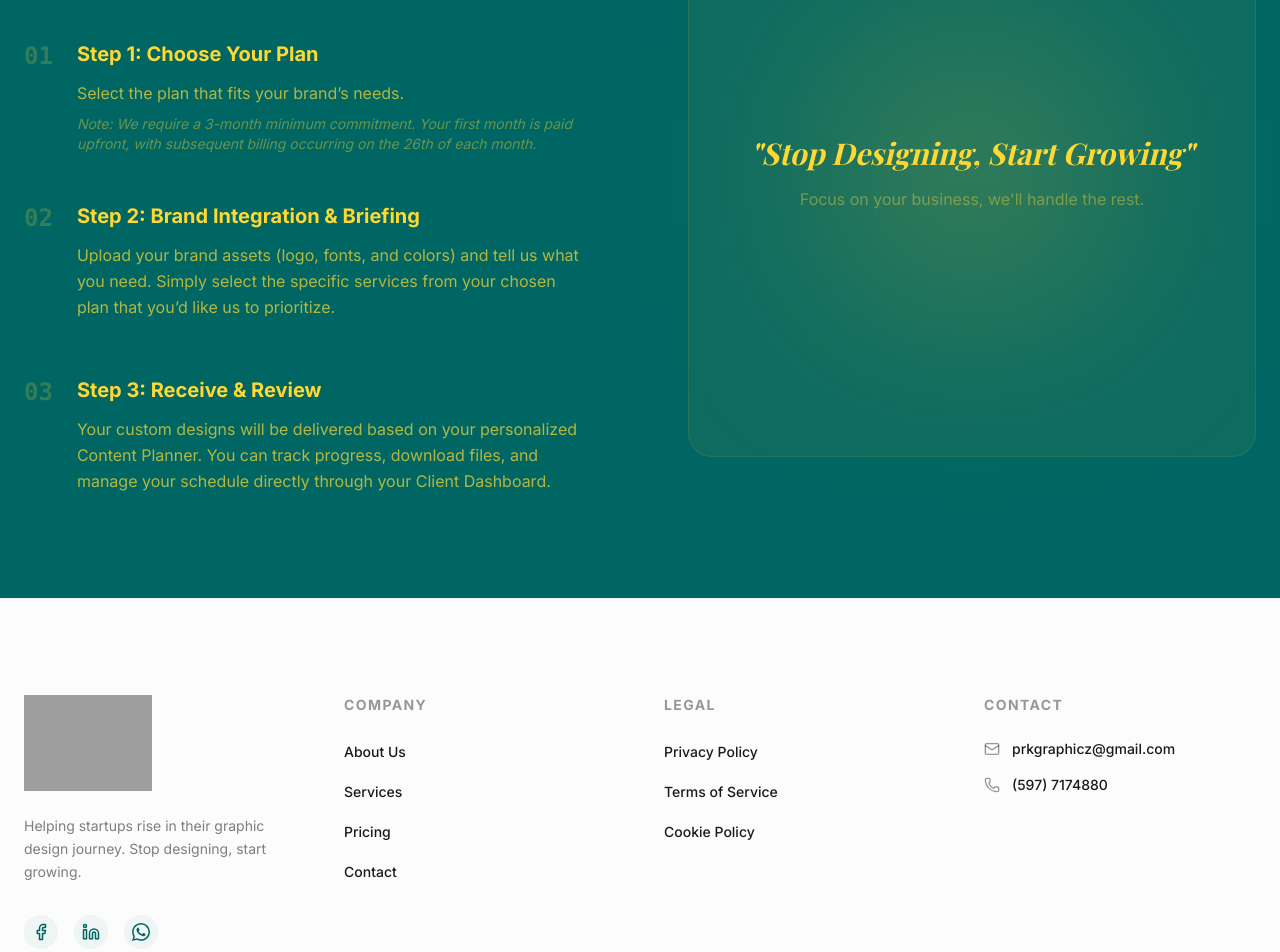
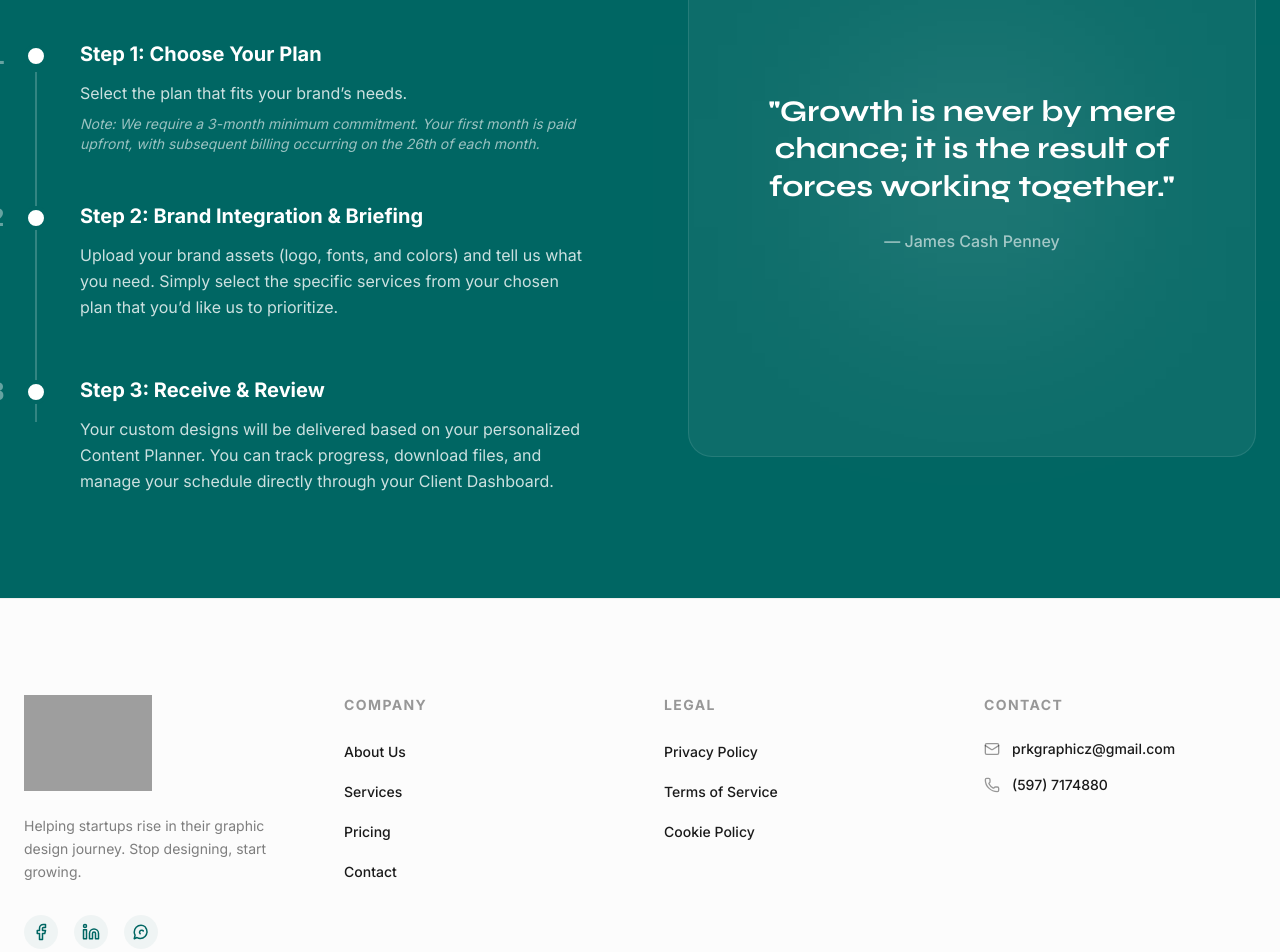
Before and after one commit to PRKIT-a20/Platform-PRK-GRAPHICZ, a React (Vite) app: page /services in a window 1280 px wide. Shown: the part 1100-2052 px from the top of the page. Built offline with nearby package versions, Linux system fonts and the light colour scheme; no server answers; grey boxes are pictures that could not be loaded; a web font is replaced by a local one.

Commit message:
feat: Enhance visual elements and user experience
Refactors the footer's WhatsApp icon to use a more modern SVG stroke-based design. Updates the services page's "How it works" section with improved styling, a connecting line element for visual flow, and refined text color for better contrast.

```diff
--- a/src/components/Footer.tsx
+++ b/src/components/Footer.tsx
@@ -8,10 +8,16 @@ const WhatsAppIcon = ({ size = 18 }: { size?: number }) => (
     width={size}
     height={size}
     viewBox="0 0 24 24"
-    fill="currentColor"
-    xmlns="http://www.w3.org/2000/svg"
+    fill="none"
+    stroke="currentColor"
+    strokeWidth="2"
+    strokeLinecap="round"
+    strokeLinejoin="round"
   >
-    <path d="M17.472 14.382c-.297-.149-1.758-.867-2.03-.967-.273-.099-.471-.148-.67.15-.197.297-.767.966-.94 1.164-.173.199-.347.223-.644.075-.297-.15-1.255-.463-2.39-1.475-.883-.788-1.48-1.761-1.653-2.059-.173-.297-.018-.458.13-.606.134-.133.298-.347.446-.52.149-.174.198-.298.298-.497.099-.198.05-.371-.025-.52-.075-.149-.669-1.612-.916-2.207-.242-.579-.487-.5-.669-.51-.173-.008-.371-.01-.57-.01-.198 0-.52.074-.792.372-.272.297-1.04 1.016-1.04 2.479 0 1.462 1.065 2.875 1.213 3.074.149.198 2.096 3.2 5.077 4.487.709.306 1.262.489 1.694.625.712.227 1.36.195 1.871.118.571-.085 1.758-.719 2.006-1.413.248-.694.248-1.289.173-1.413-.074-.124-.272-.198-.57-.347m-5.421 7.403h-.004a9.87 9.87 0 01-5.031-1.378l-.361-.214-3.741.982.998-3.648-.235-.374a9.86 9.86 0 01-1.51-5.26c.001-5.45 4.436-9.884 9.888-9.884 2.64 0 5.122 1.03 6.988 2.898a9.825 9.825 0 012.893 6.994c-.003 5.45-4.437 9.884-9.885 9.884m8.413-18.297A11.815 11.815 0 0012.05 0C5.495 0 .16 5.335.157 11.892c0 2.096.547 4.142 1.588 5.945L.057 24l6.305-1.654a11.882 11.882 0 005.683 1.448h.005c6.554 0 11.89-5.335 11.893-11.893a11.821 11.821 0 00-3.48-8.413z"/>
+    {/* Speech bubble with gap at top right and tail at bottom left */}
+    <path d="M18 6c1.2 1.5 2 3.4 2 5.5 0 5-4 9-9 9-1.5 0-3-.4-4.3-1.1L3 21l1.1-4.7C3.4 15 3 13.5 3 12c0-5 4-9 9-9 2.1 0 4 0.8 5.5 2" />
+    {/* Handset - refined curved line matching the image's minimalist style */}
+    <path d="M15 10.5c-.5-.5-1.1-.8-1.7-.9-.6-.1-1.2 0-1.7.3-.5.3-.9.7-1.2 1.2-.3.5-.4 1.1-.3 1.7.1.6.4 1.1.8 1.5" />
   </svg>
 );
 
--- a/src/pages/Services.tsx
+++ b/src/pages/Services.tsx
@@ -70,15 +70,18 @@ const Services = () => {
       </section>
 
       {/* Process Section */}
-      <section className="py-24 px-6 bg-brand-primary text-brand-secondary">
+      <section className="py-24 px-6 bg-brand-primary text-white">
         <div className="max-w-7xl mx-auto">
           <div className="grid grid-cols-1 lg:grid-cols-2 gap-24 items-center">
             <div>
               <h2 className="text-4xl md:text-6xl font-bold tracking-tight mb-8">How it works</h2>
-              <p className="text-xl text-white mb-12">
+              <p className="text-xl text-white/90 mb-12">
                 Our streamlined process ensures you get high-quality designs without the headache of managing freelancers.
               </p>
-              <div className="space-y-12">
+              <div className="space-y-12 relative">
+                {/* Connecting Line */}
+                <div className="absolute left-[11px] top-8 bottom-8 w-[2px] bg-white/20" />
+
                 {[
                   {
                     step: '01',
@@ -97,13 +100,16 @@ const Services = () => {
                     desc: 'Your custom designs will be delivered based on your personalized Content Planner. You can track progress, download files, and manage your schedule directly through your Client Dashboard.'
                   },
                 ].map((item) => (
-                  <div key={item.step} className="flex gap-6">
-                    <span className="text-2xl font-bold text-brand-secondary/20 font-mono">{item.step}</span>
+                  <div key={item.step} className="flex gap-8 relative z-10">
+                    <div className="relative flex-shrink-0">
+                      <div className="w-6 h-6 rounded-full bg-white border-4 border-brand-primary z-10 relative mt-1" />
+                      <span className="absolute -left-12 top-0 text-2xl font-bold text-white/40 font-mono">{item.step}</span>
+                    </div>
                     <div>
-                      <h4 className="text-xl font-bold mb-3">{item.title}</h4>
-                      <p className="text-brand-secondary/70 leading-relaxed mb-2">{item.desc}</p>
+                      <h4 className="text-xl font-bold mb-3 text-white">{item.title}</h4>
+                      <p className="text-white/80 leading-relaxed mb-2">{item.desc}</p>
                       {item.note && (
-                        <p className="text-brand-secondary/40 text-sm italic">{item.note}</p>
+                        <p className="text-white/60 text-sm italic">{item.note}</p>
                       )}
                     </div>
                   </div>
@@ -111,11 +117,11 @@ const Services = () => {
               </div>
             </div>
             <div className="relative">
-              <div className="aspect-square bg-brand-secondary/5 rounded-3xl border border-brand-secondary/10 flex items-center justify-center overflow-hidden">
-                <div className="w-64 h-64 bg-brand-secondary/20 blur-[100px] absolute" />
-                <div className="relative z-10 text-center p-12 text-brand-secondary">
-                  <h3 className="text-3xl font-bold mb-4 italic font-serif">"Stop Designing, Start Growing"</h3>
-                  <p className="text-brand-secondary/40">Focus on your business, we'll handle the rest.</p>
+              <div className="aspect-square bg-white/5 rounded-3xl border border-white/10 flex items-center justify-center overflow-hidden">
+                <div className="w-64 h-64 bg-white/10 blur-[100px] absolute" />
+                <div className="relative z-10 text-center p-12 text-white">
+                  <h3 className="text-3xl font-bold mb-6 font-display leading-tight">"Growth is never by mere chance; it is the result of forces working together."</h3>
+                  <p className="text-white/60 font-medium">— James Cash Penney</p>
                 </div>
               </div>
             </div>
```
